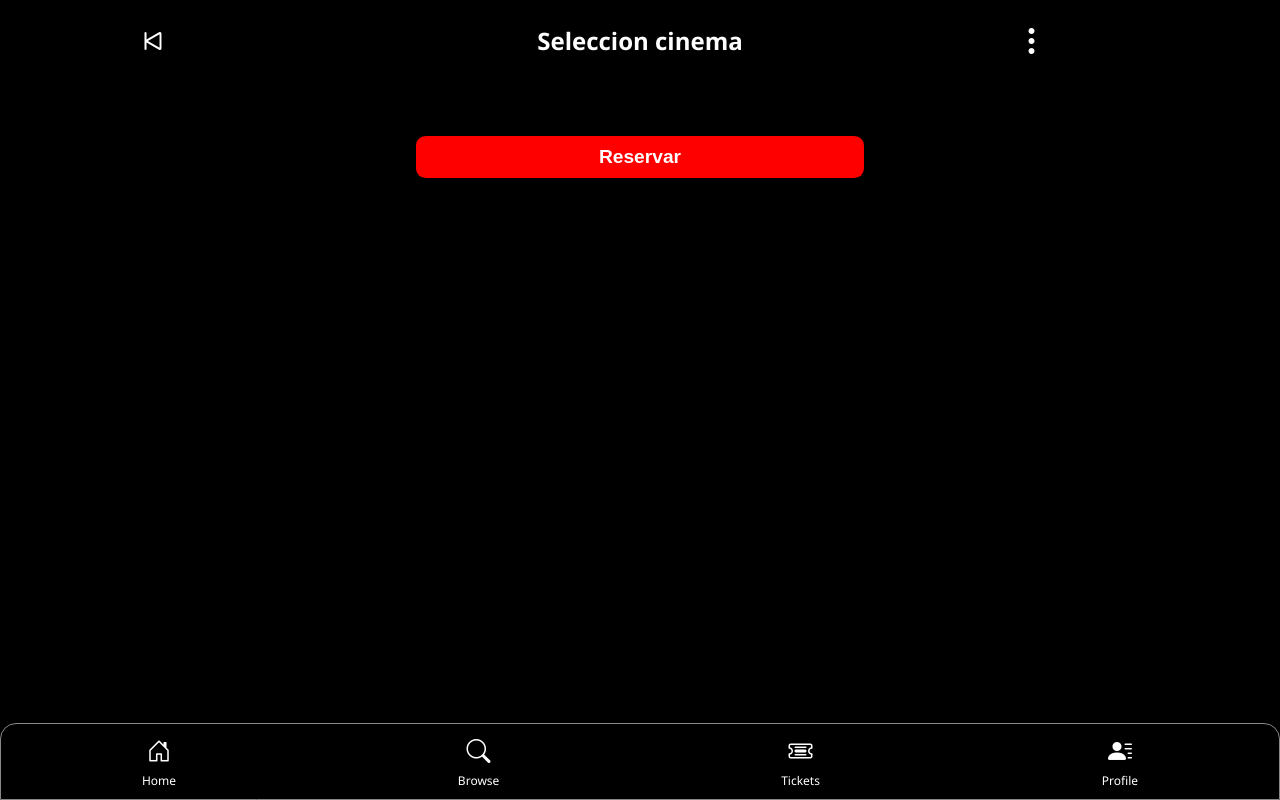
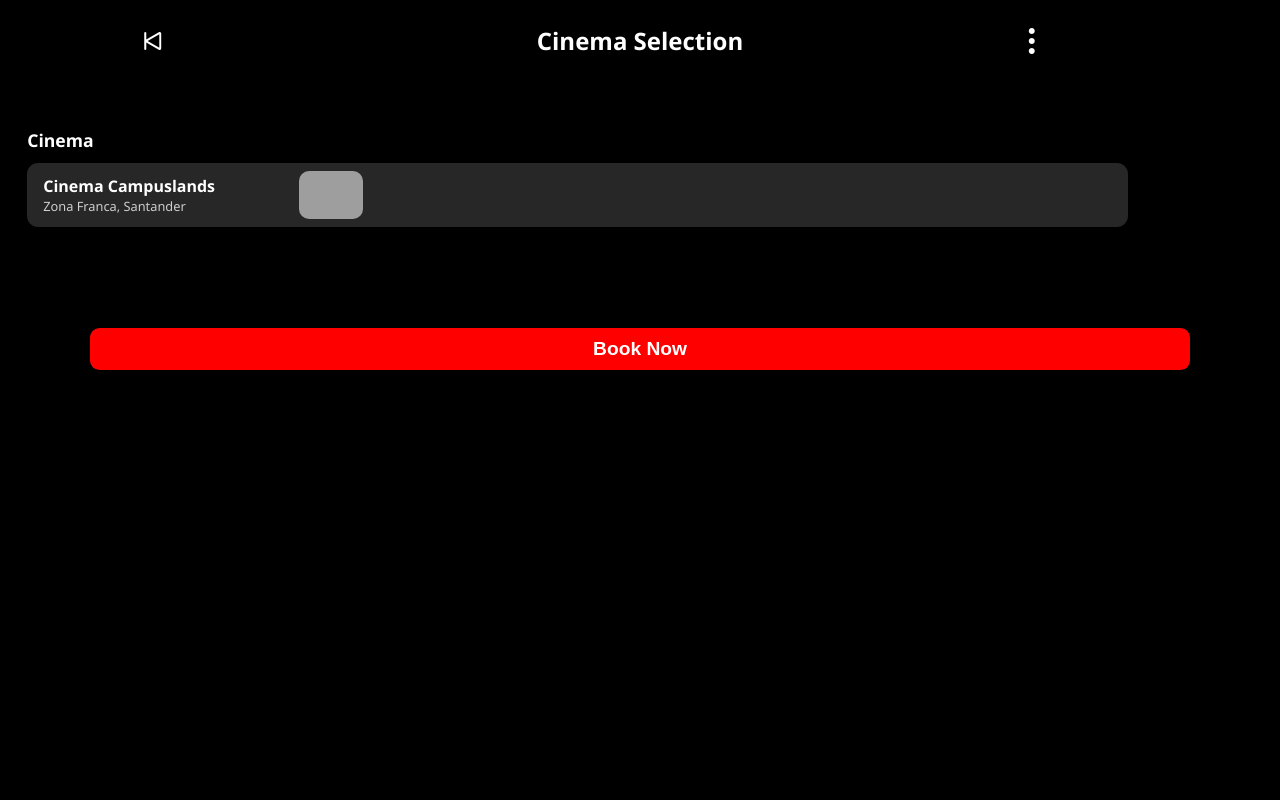
Before and after one commit to HenryFabianBoadaRubio/proyectoMongoII, a website with bundled scripts: page public/views/pelicula.html in a window 1280 px wide. Built offline with nearby package versions, Linux system fonts and the light colour scheme; grey boxes are pictures that could not be loaded.

Commit message:
feat: :lipstick: Se realizan ajustes en el visual de la segunda vista  de la web
Se configura los divs de el contenido de la segunda pantalla.

```diff
--- a/public/css/pelicula.css
+++ b/public/css/pelicula.css
@@ -42,7 +42,7 @@ body{
       display: flex;
       width: 100%;
       /* padding: 0 0.7rem; */
-      height: 35rem;
+      height: 27.5rem;
       align-items: center;
       flex-direction: column;
       /* border: 1px solid rgb(174, 0, 255); */
@@ -136,7 +136,7 @@ body{
   /* border: 1px solid red; */
   position: absolute;
   left: 1.7rem;
-  margin-top: 21rem;
+  margin-top: 23.8rem;
   font-size: 0.8rem;
 }
 .actor__detalle{
@@ -155,7 +155,7 @@ body{
 }
 .container__actores{
   display: flex;
-  margin-top: 23rem;
+  margin-top: 26rem;
   width: 90%;
   height: 3.2rem;
   /* border: 1px solid rgb(208, 255, 0); */
@@ -171,8 +171,8 @@ body{
   height: 2.7rem;
   border-radius: 25rem;
   object-fit:contain;
-
-  border: 1px solid  #888
+  background-color: #888;
+  /* border: 1px solid  #888 */
 }
 .actor__texto{
     width: 6rem;
@@ -191,14 +191,14 @@ body{
     display: flex;
     width: 100%;
     justify-content: space-around;
-    margin-top: 3.5rem;
+    margin-top:4.5rem;
     /* border: 1px solid red; */
 
 }
 .boton__reservacion button{
     background-color: red;
     color: white;
-    width: 35%;
+    width: 86%;
     font-size: 0.8rem;
     padding: 10px 20px;
     border-radius: 0.6rem;
@@ -211,11 +211,69 @@ body{
   color: red;
   background-color: white;
 }
+/*CONTENER CINEMA INFERIOR*/
+.container__cinema{
+  display: flex;
+  width: 100%;
+  height: 8rem;
+  margin-top: 3rem;
+  flex-direction: column;
+  /* border: 1px solid rgb(0, 26, 255); */
+}
+.container__cinema h3{
+  display: flex;
+  font-size: 1.1rem;
+  margin-left: 1.7rem;
+}
+.container__cinema h4{
+  margin-left: 1rem;
+}
+.container__cinema p{
+  display: flex;
+   margin-left: 1rem;
+  font-size: 0.8rem;
+  color: rgba(255, 255, 255, 0.774);
+}
+.cinema__santander{
+  display: flex;
+  flex-direction: row;
+  margin-top: 0.7rem;
+  width: 86%;
+  height: 4rem;
+  margin-left: 1.7rem;
+  border-radius: 0.7rem;
+  align-items: center;
+  /* border: 1px solid yellow; */
+  background-color: #272727;
 
+}
+.cinema__santander:hover{
+  border: 2px solid red;
+}
+.cinema__texto{
+  display: flex;
+  width: 14rem;
+  height: 5rem;
+  flex-direction: column;
+  justify-content: center;
+  /* margin-left: 1.7rem; */
 
+  /* border: 1px solid blue; */
+}
 
+.cinema__imagen{
+  display: flex;
+  object-fit: contain;
+  /* border: 1px solid red; */
+  width: 3rem;
+  height: 3rem;
+  margin-left: 3rem;
+}
+.cinema__imagen img{
+  border-radius: 10px;
+}
 /*MENU INFERIOR*/
-.menu {
+/*.menu {
     background-color: #000000;
     padding: 10px 0;
     position: fixed;
@@ -224,7 +282,7 @@ body{
     right: 0;
     border-radius: 1rem 1rem 0 0;
     border: 1px solid #888;
-    z-index: 1000; /* Añadido z-index */
+    z-index: 1000; /* Añadido z-index
   }
 
   .menu ul {
@@ -255,11 +313,9 @@ body{
 
   .menu .active a {
     color: white;
-  }
+  } */
 
-  main {
-    padding-bottom: 10rem; /* Ajusta según la altura de tu menú */
-}
+
 html, body {
     overflow-x: hidden; /* Evita el desplazamiento horizontal */
     margin: 0;
--- a/public/views/pelicula.html
+++ b/public/views/pelicula.html
@@ -17,7 +17,7 @@
                 <a href="../index.html"><i class="bi bi-skip-start"></i></a>
             </div>
             <div >
-                <h1>Seleccion cinema</h1>
+                <h1>Cinema Selection</h1>
             </div>
             <div class="detalles__pelicula__iconos">
                 <a href=""><i class="bi bi-three-dots-vertical"></i></a>
@@ -32,19 +32,31 @@
             <!-- <section id="informacion__pelicula" class="informacion__pelicula"></section> -->
 
             <section id="carrusel__proyecciones" class="carrusel__proyecciones"></section>
+            <div class="container__cinema">
+                <h3>Cinema</h3>
+                <div class="cinema__santander">
 
+                    <div class="cinema__texto">
+                        <h4>Cinema Campuslands</h4>
+                        <p>Zona Franca, Santander</p>
+                    </div>
+                    <div class="cinema__imagen">
+                        <img src="https://yt3.googleusercontent.com/eJG_qiZmgwaP8iEXJqiFZxVKGWJBAwPOpf3JiF2e2-ruu668j-RKXCXwSi7ZdRRhBrPyWW_E=s900-c-k-c0x00ffffff-no-rj" alt="">
+                    </div>
+                </div>
+            </div>
             <div class="boton__reservacion">
 
-                <button><h2>Reservar</h2></button>
+                <button><h2>Book Now</h2></button>
             </div>
         </main>
-    <nav class="menu">
+    <!-- <nav class="menu">
         <ul>
             <li class="active"><a href="#"><i class="bi bi-house-door"></i>Home</a></li>
             <li><a href="#"><i class="bi bi-search"></i>Browse</a></li>
             <li><a href="#"><i class="bi bi-ticket-detailed"></i>Tickets</a></li>
             <li><a href="#"><i class="bi bi-person-lines-fill"></i>Profile</a></li>
         </ul>
-        </nav>
+        </nav> -->
 </body>
 </html>
```
Also changed, not shown: cineCampus.pelicula.json (renamed from server/db/data/cineCampus.pelicula.json, +9 -9 lines).
